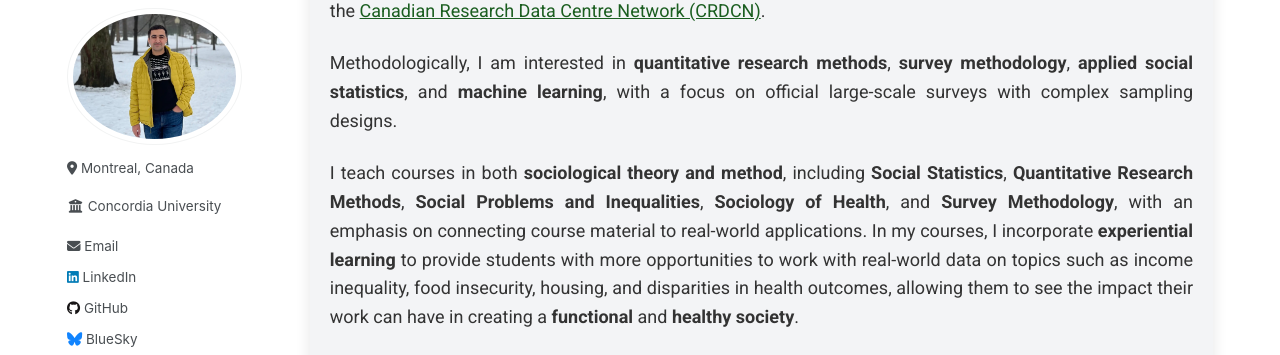
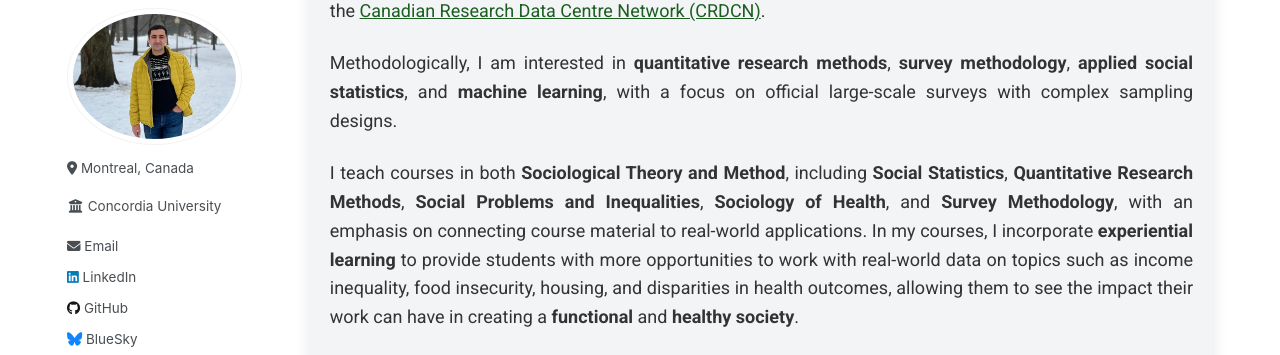
Before and after one commit to Mohsnmonji/mohsnmonji.github.io, a Jekyll site: the page built from about-me.md, in a window 1280 px wide and 900 px high, scrolled down 343 px. Shown: the part 98-453 px from the top of the window. Built offline with Jekyll 4.4.1, drawn with Linux system fonts in a browser that asks for light colours; some web fonts are replaced.

```diff
--- a/about-me.md
+++ b/about-me.md
@@ -108,7 +108,7 @@ author_profile: true
   </p>
 
   <p>
-    I teach courses in both <strong>sociological theory and method</strong>, including <strong>Social Statistics</strong>,
+    I teach courses in both <strong>Sociological Theory and Method</strong>, including <strong>Social Statistics</strong>,
     <strong>Quantitative Research Methods</strong>, <strong>Social Problems and Inequalities</strong>, <strong>Sociology of Health</strong>, and <strong>Survey Methodology</strong>, with an emphasis on connecting course material to real-world applications. In my courses, I incorporate <strong>experiential learning</strong> to provide students with more opportunities to work with real-world data on topics such as income inequality, food insecurity, housing, and disparities in health outcomes, allowing them to see the impact their work can have in creating a <strong>functional</strong> and <strong>healthy society</strong>.
   </p>
 </div>
```
